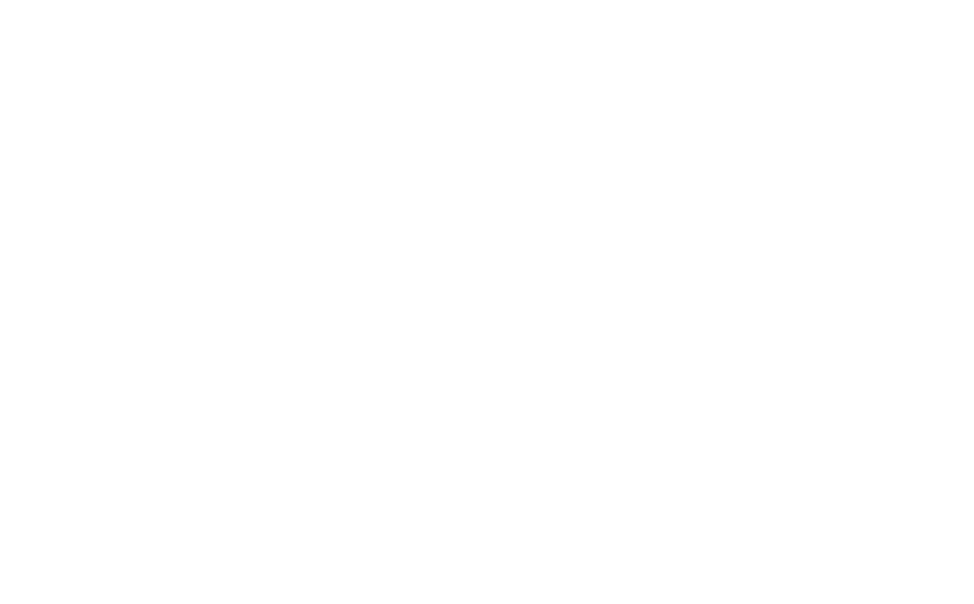
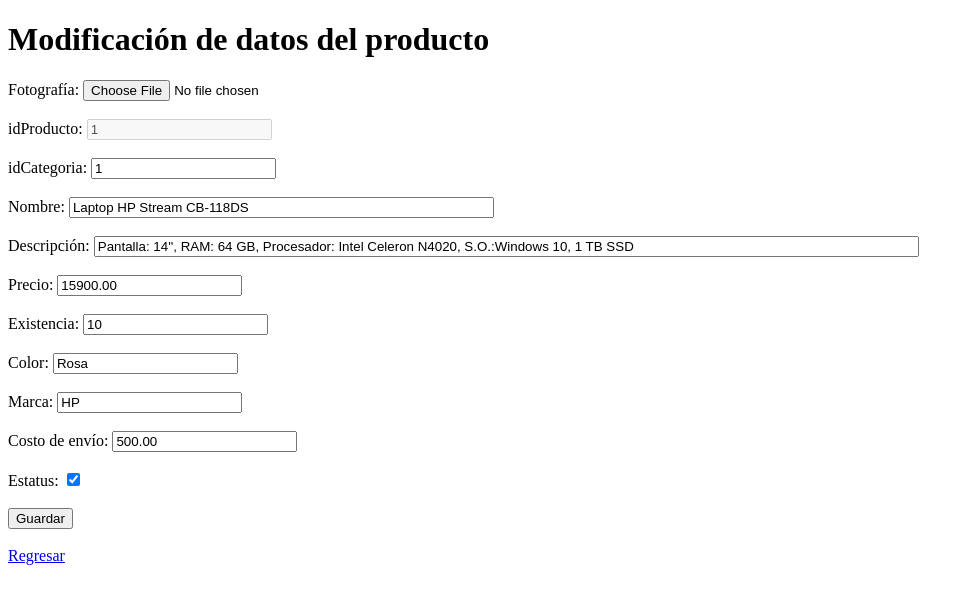
Before and after one commit to TonnyMM/Shopitesz-Practica1, a plain HTML site: page vista/Productos/editarProducto.html in a window 1280 px wide. Shown: the whole page, without its empty margins (0-974 px from the left). Drawn offline with Linux system fonts and the light colour scheme.

Commit message:
Creación del código para editarProductos
Aquí agrego el html para editar los productos, y el enrrutamiento del app para confirmar la modificación

```diff
--- a/vista/Productos/editarProducto.html
+++ b/vista/Productos/editarProducto.html
@@ -2,9 +2,47 @@
 <html lang="en">
 <head>
     <meta charset="UTF-8">
-    <title>Title</title>
+    <title>Productos Shopitesz</title>
 </head>
 <body>
-
+    <h1>Modificación de datos del producto</h1>
+    <form action="/recopilarDatosEditados" method="post">
+        <label for="foto">Fotografía: </label>
+        <input type="file" name="foto" id="foto" value="Selecciona la imagen" accept="image/png, .jpeg, .jpg, image/gif">
+        <br/> <br/>
+        <label for="idProducto">idProducto: </label>
+        <input type="number" name="idProducto" id="idProducto" value="1" disabled required>
+        <br/> <br/>
+        <label for="idCategoria">idCategoria: </label>
+        <input type="number" name="idCategoria" id="idCategoria" value="1" required>
+        <br/> <br/>
+        <label for="nombre">Nombre: </label>
+        <input type="text" name="nombre" id="nombre" value="Laptop HP Stream CB-118DS" maxlength="50" size="50" required>
+        <br/> <br/>
+        <label for="descripcion">Descripción: </label>
+        <input type="text" name="descripcion" id="descripcion" value="Pantalla: 14'', RAM: 64 GB, Procesador: Intel Celeron N4020, S.O.:Windows 10, 1 TB SSD" maxlength="100" size="100" required>
+        <br/> <br/>
+        <label for="precioVenta">Precio: </label>
+        <input type="number" name="precioVenta" id="precioVenta" value="15900.00" required>
+        <br/> <br/>
+        <label for="existencia">Existencia: </label>
+        <input type="number" name="existencia" id="existencia" value="10" required>
+        <br/> <br/>
+        <label for="color">Color: </label>
+        <input type="text" name="color" id="color" value="Rosa" maxlength="25" required>
+        <br/> <br/>
+        <label for="marca">Marca: </label>
+        <input type="text" name="marca" id="marca" value="HP" maxlength="50" required>
+        <br/> <br/>
+        <label for="costoEnvio">Costo de envío: </label>
+        <input type="number" name="costoEnvio" id="costoEnvio" value="500.00" required>
+        <br/> <br/>
+        <label for="estatus">Estatus:</label>
+        <input type="checkbox" name="estatus" id="estatus" checked>
+        <br/> <br/>
+        <button type="submit">Guardar</button>
+        <br> <br/>
+        <a href="/consultarProductos">Regresar</a>
+    </form>
 </body>
 </html>
```
Also changed, not shown: 2 other files.
